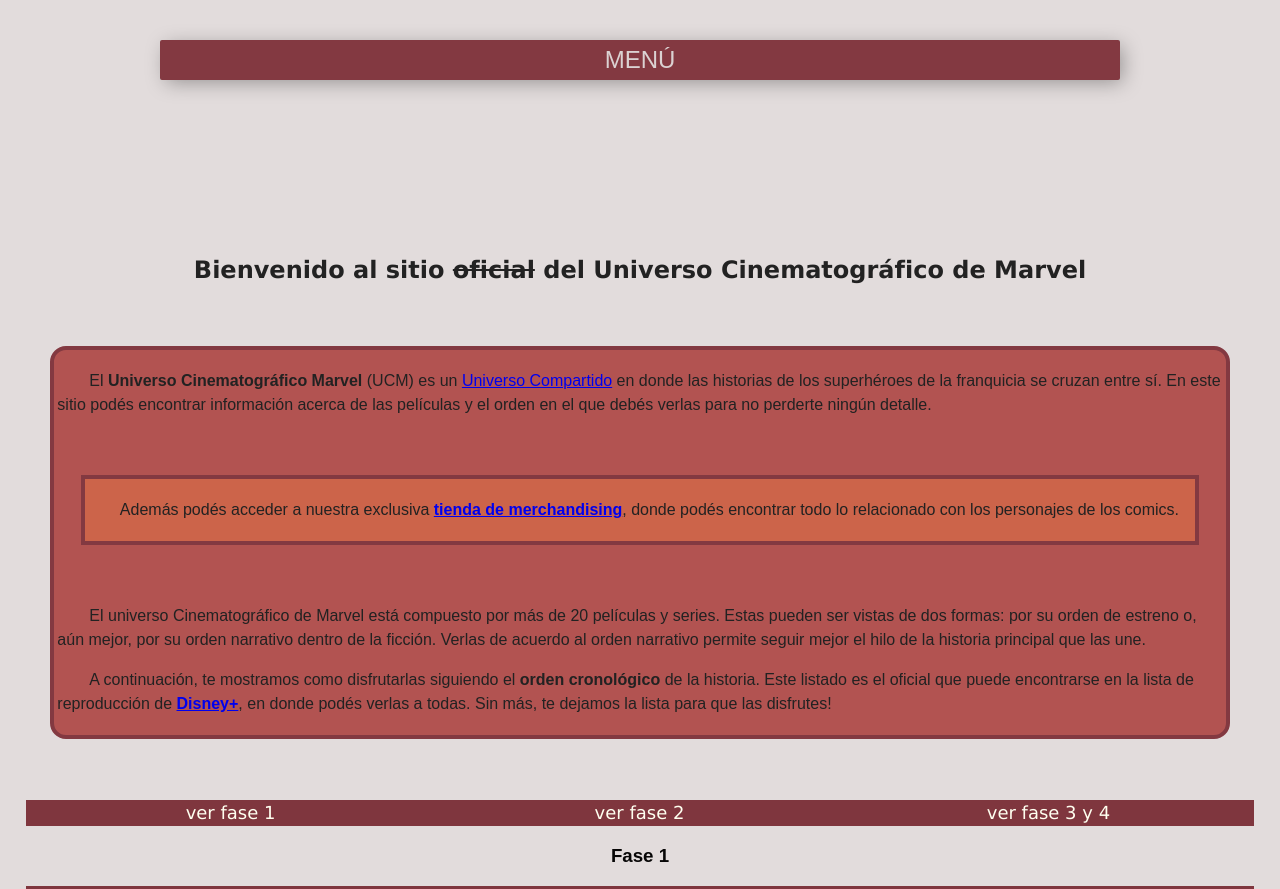
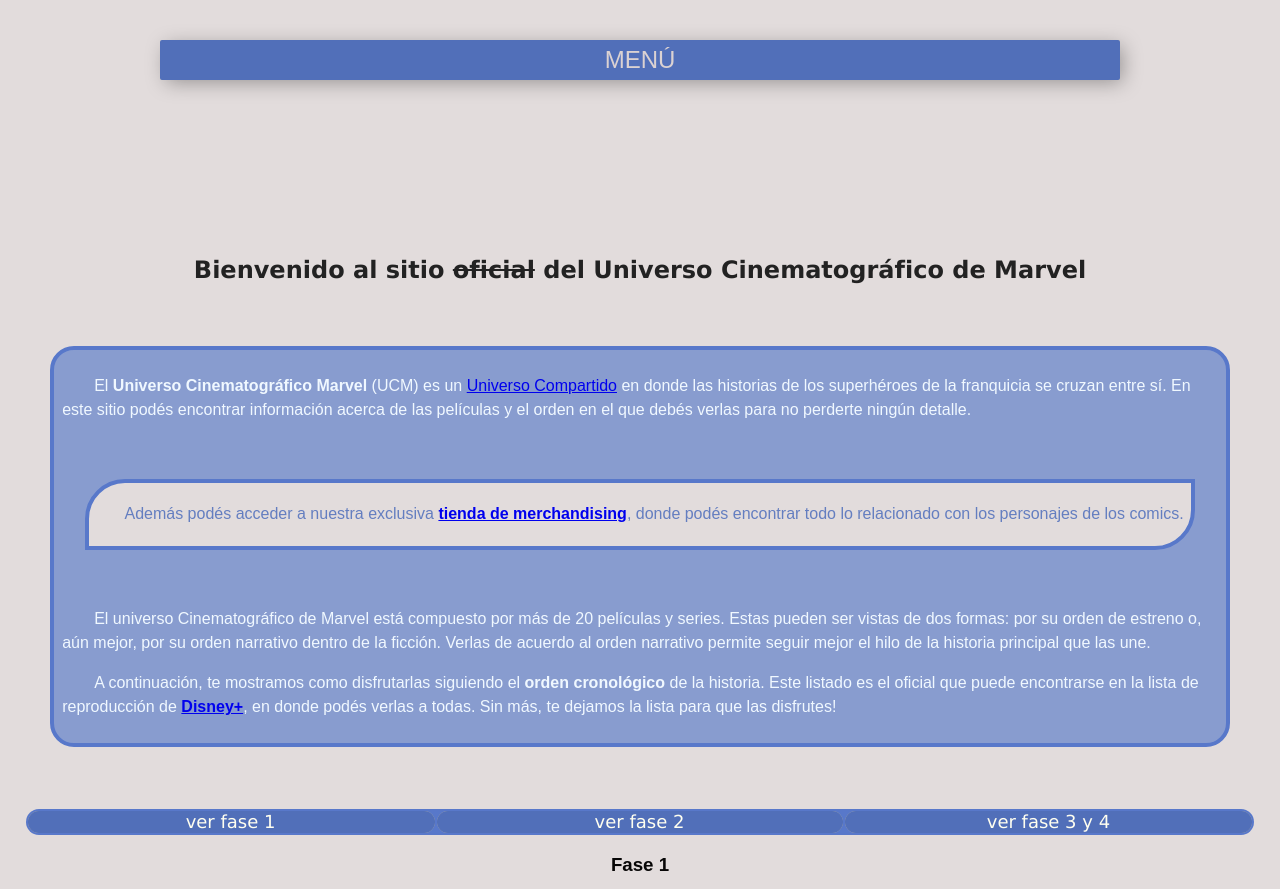
Before and after one commit to CaroBima/ISPC_ProgramacionWeb1, a PHP site: page / in a window 1280 px wide. Shown: the part 314-1203 px from the top of the page. Run offline with PHP 8.4, Linux system fonts and the light colour scheme; grey boxes are pictures that could not be loaded.

Commit message:
css
aplicando estilos

```diff
--- a/Actividad 2/css/estilos.css
+++ b/Actividad 2/css/estilos.css
@@ -17,6 +17,7 @@
   font-family: verdana, arial;
   text-align: center;
   background-color: 666666;
+  border-radius: 1em;
 }
 
 body {
@@ -90,7 +103,7 @@
 nav h2 {
   border-radius: 2px;
   position: relative;
-  background: #833941;
+  background: #516fb9;
   height: 40px;
   text-transform: uppercase;
   color: #dbd2d2; /*valor previo: ivory*/
@@ -171,11 +184,21 @@
 /* -------------------------            Tablas          --------------------- */
 
 tbody tr:nth-child(odd) {
+  background-color: #889ccf;
+  color: aliceblue;
+
+  /*
   background-color: #ac504b;
+  */
 }
 
 tbody tr:nth-child(even) {
+  background-color: #e2dcdc;
+  color: #647ec0;
+
+  /*
   background-color: #cc644a;
+  */
 }
 
 tbody tr {
@@ -183,16 +206,18 @@
 }
 
 table {
-  background-color: #7f363e;
+  background-color: #5878ca;
+  border-radius: 1.5em;
 }
 
 table #navegacion {
   background-color: #777070;
 }
 
-/* -------------------------            Tablas  menu fases        --------------------- */
+/* -------------------------            Menú de Tablas de fases        --------------------- */
 .navegacion td {
-  background-color: #7f363e;
+  background-color: #516fb9;
+  border-radius: 1.5em;
   margin: auto;
   margin-top: 40px;
   position: relative;
@@ -260,17 +285,21 @@
 /* -------------------------            Cajas      --------------------- */
 
 .cajaIzq {
-  border: 0.3em solid #833941;
-  background-color: #b25351;
-  color: #222;
-  padding: 0.2em;
+  border: 0.3em solid #5878ca;
+  background-color: #889ccf;
+  color: aliceblue;
+  padding: 0.5em;
   margin: 5% 2% 5% 2%;
-  border-radius: 1em;
+  border-radius: 1.5em;
 }
 
 .cajaDer {
-  border: 0.3em solid #833941;
-  background-color: #cc644a;
+  border-radius: 0.3em 0em 0.3em 0em;
+  -moz-border-radius: 2.5em 0em 2.5em 0em;
+  -webkit-border-radius: 2.5em 0em 2.5em 0em;
+  border: 0.3em solid #5878ca;
+  background-color: #e2dcdc;
+  color: #647ec0;
   padding: 0.2em;
   margin: 5% 2% 5% 2%;
   align-self: center;
--- a/Actividad 2/index.html
+++ b/Actividad 2/index.html
@@ -38,6 +38,7 @@
                 de los superhéroes de la franquicia se cruzan entre sí. En este sitio podés encontrar información
                 acerca de las películas y el orden en el que debés verlas para no perderte ningún detalle.
             </p>
+
             <div class="cajaDer">
                 <p>Además podés acceder a nuestra exclusiva <a href="productos.html"><b>tienda de merchandising</b></a>,
                     donde
```
Also changed, not shown: other parts of Actividad 2/css/estilos.css (+19 -7 lines), Actividad 2/productos.html (+18 -5 lines), Actividad 2/images/icons/carrito.png (added).
